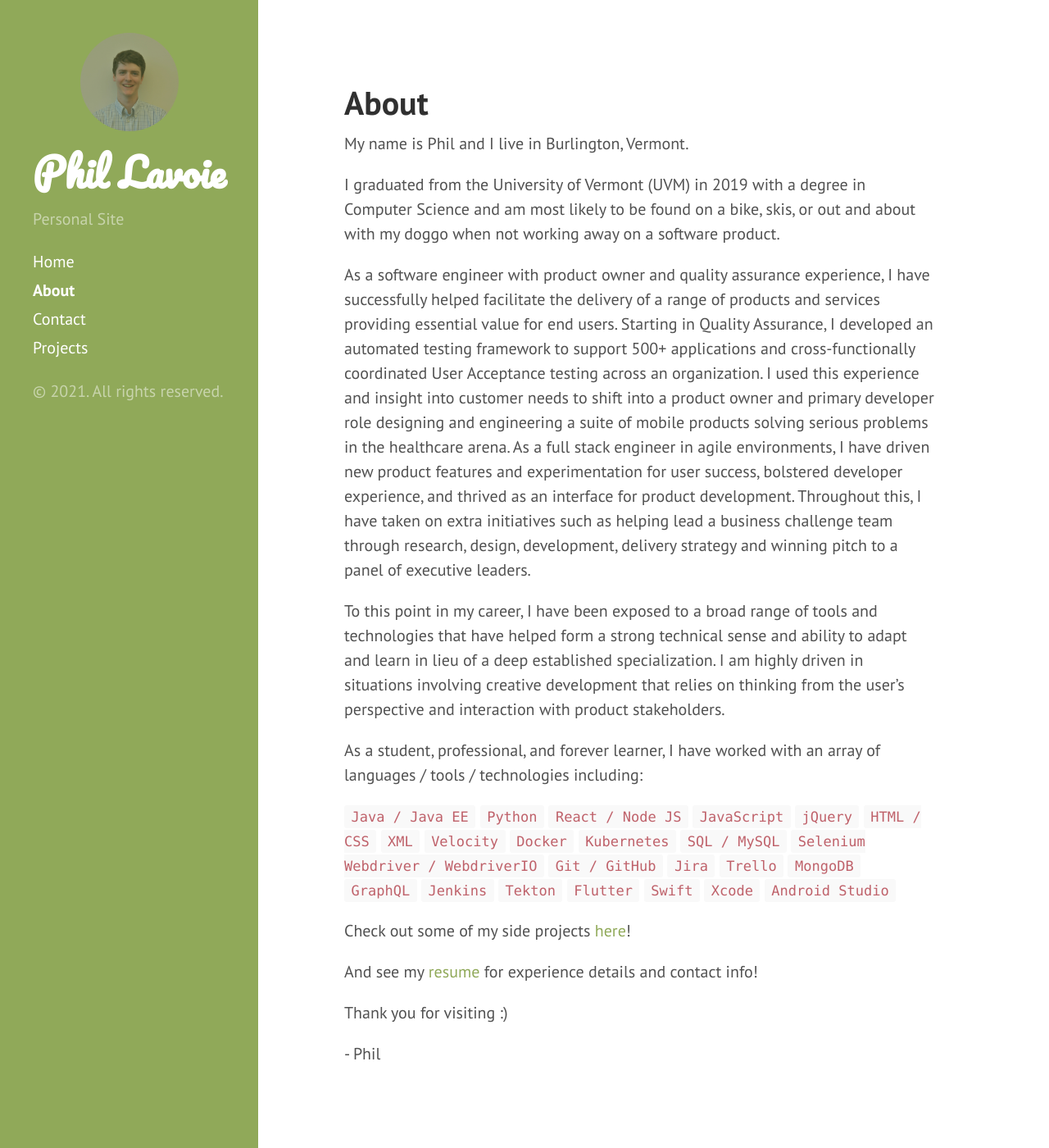
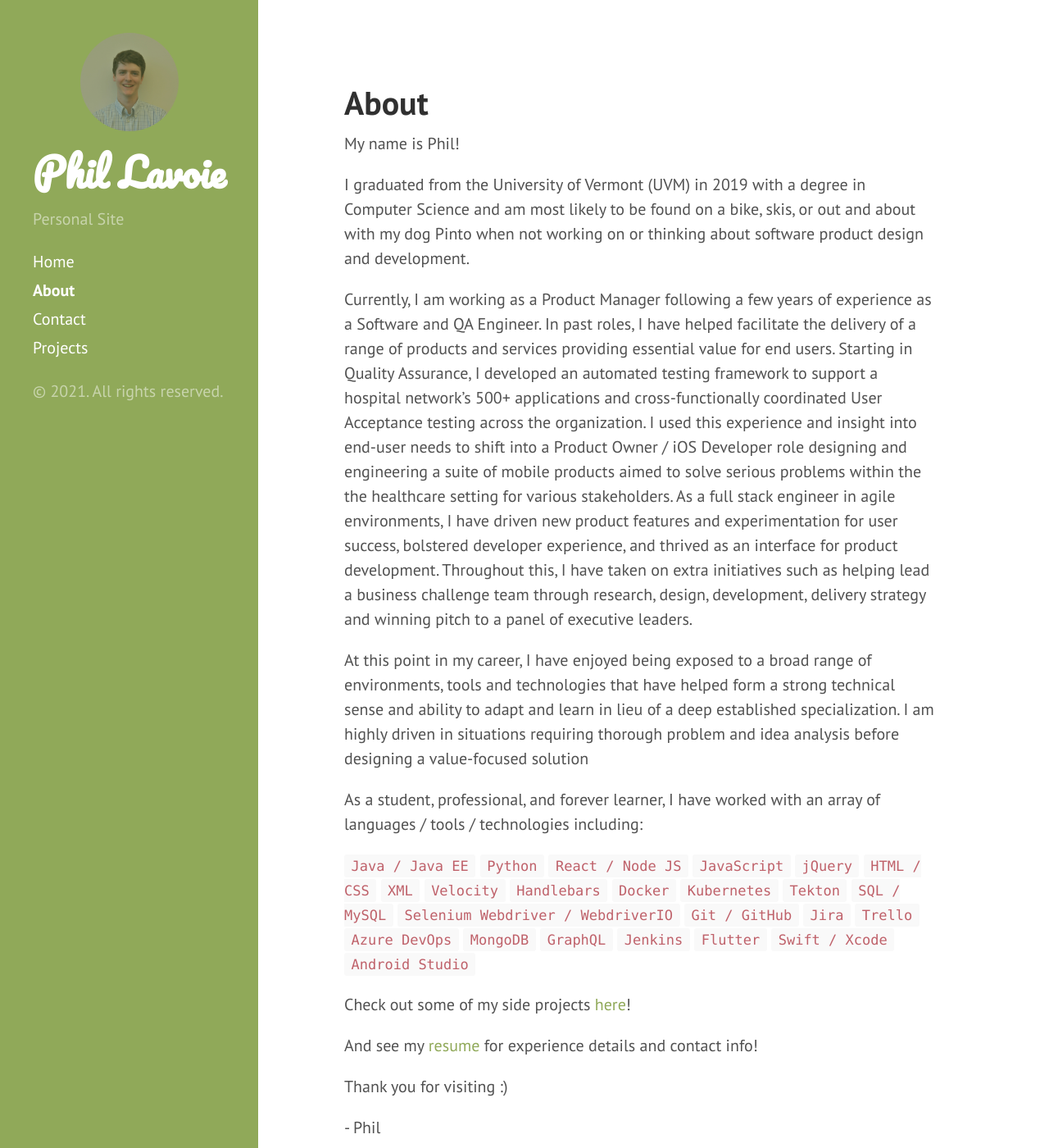
Before and after one commit to plavoie3/personal-site-jek, a Jekyll site: the page built from about.md, in a window 1280 px wide and 1400 px high. Shown: the whole window at 82% size. Built offline with Jekyll 4.4.1, drawn with Linux system fonts in a browser that asks for light colours; nearby versions of some CDN libraries; a script that is not in the unit is left out.

Commit message:
update about

```diff
--- a/about.md
+++ b/about.md
@@ -3,17 +3,17 @@ layout: nav-page
 title: About
 ---
 
-My name is Phil and I live in Burlington, Vermont.
+My name is Phil!
 
-I graduated from the University of Vermont (UVM) in 2019 with a degree in Computer Science and am most likely to be found on a bike, skis, or out and about with my doggo when not working away on a software product.
+I graduated from the University of Vermont (UVM) in 2019 with a degree in Computer Science and am most likely to be found on a bike, skis, or out and about with my dog Pinto when not working on or thinking about software product design and development.
 
-As a software engineer with product owner and quality assurance experience, I have successfully helped facilitate the delivery of a range of products and services providing essential value for end users. Starting in Quality Assurance, I developed an automated testing framework to support 500+ applications and cross-functionally coordinated User Acceptance testing across an organization. I used this experience and insight into customer needs to shift into a product owner and primary developer role designing and engineering a suite of mobile products solving serious problems in the healthcare arena. As a full stack engineer in agile environments, I have driven new product features and experimentation for user success, bolstered developer experience, and thrived as an interface for product development. Throughout this, I have taken on extra initiatives such as helping lead a business challenge team through research, design, development, delivery strategy and winning pitch to a panel of executive leaders.
+Currently, I am working as a Product Manager following a few years of experience as a Software and QA Engineer. In past roles, I have helped facilitate the delivery of a range of products and services providing essential value for end users. Starting in Quality Assurance, I developed an automated testing framework to support a hospital network's 500+ applications and cross-functionally coordinated User Acceptance testing across the organization. I used this experience and insight into end-user needs to shift into a Product Owner / iOS Developer role designing and engineering a suite of mobile products aimed to solve serious problems within the the healthcare setting for various stakeholders. As a full stack engineer in agile environments, I have driven new product features and experimentation for user success, bolstered developer experience, and thrived as an interface for product development. Throughout this, I have taken on extra initiatives such as helping lead a business challenge team through research, design, development, delivery strategy and winning pitch to a panel of executive leaders.
 
-To this point in my career, I have been exposed to a broad range of tools and technologies that have helped form a strong technical sense and ability to adapt and learn in lieu of a deep established specialization. I am highly driven in situations involving creative development that relies on thinking from the user's perspective and interaction with product stakeholders.
+At this point in my career, I have enjoyed being exposed to a broad range of environments, tools and technologies that have helped form a strong technical sense and ability to adapt and learn in lieu of a deep established specialization. I am highly driven in situations requiring thorough problem and idea analysis before designing a value-focused solution
 
 As a student, professional, and forever learner, I have worked with an array of languages / tools / technologies including:
 
-`Java / Java EE` `Python` `React / Node JS` `JavaScript` `jQuery` `HTML / CSS` `XML` `Velocity` `Docker` `Kubernetes` `SQL / MySQL` `Selenium Webdriver / WebdriverIO` `Git / GitHub` `Jira` `Trello` `MongoDB` `GraphQL` `Jenkins` `Tekton` `Flutter` `Swift` `Xcode` `Android Studio`
+`Java / Java EE` `Python` `React / Node JS` `JavaScript` `jQuery` `HTML / CSS` `XML` `Velocity` `Handlebars` `Docker` `Kubernetes` `Tekton` `SQL / MySQL` `Selenium Webdriver / WebdriverIO` `Git / GitHub` `Jira` `Trello` `Azure DevOps` `MongoDB` `GraphQL` `Jenkins`  `Flutter` `Swift / Xcode` `Android Studio`
 
 Check out some of my side projects <a href="{{ '/projects' | relative_url }}">here</a>!
 
```
